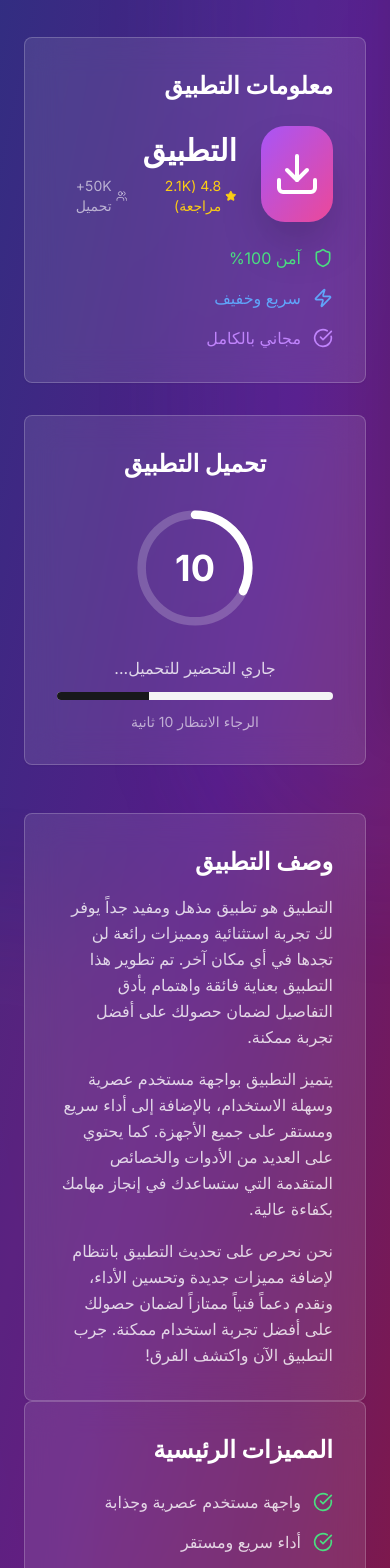
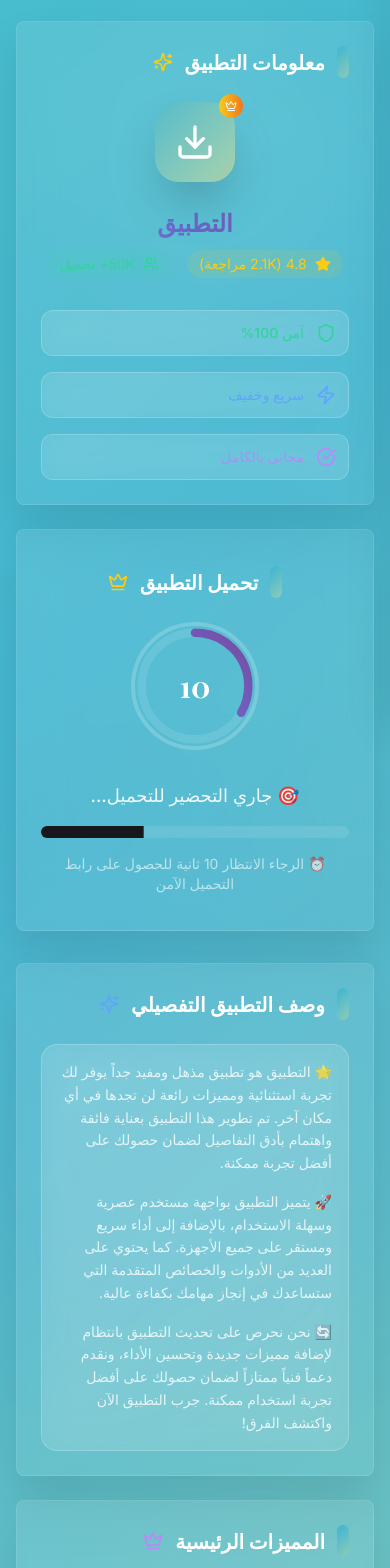
Before and after one commit to tofeyy/Tupac, a React (Vite) app: page /app/1 in a window 390 px wide. Shown: the part 140-1708 px from the top of the page. Built offline with nearby package versions, Linux system fonts and the light colour scheme.

Commit message:
Fix: Responsive design and countdown page styling
The AI ensured the design supports all device sizes and updated the countdown page's styling to match the rest of the website.

```diff
--- a/src/pages/AppDetail.tsx
+++ b/src/pages/AppDetail.tsx
@@ -1,10 +1,11 @@
+
 import React, { useState, useEffect } from 'react';
 import { useParams, useLocation, useNavigate } from 'react-router-dom';
 import { Card, CardContent } from '@/components/ui/card';
 import { Button } from '@/components/ui/button';
 import { Progress } from '@/components/ui/progress';
 import { useSite } from '@/contexts/SiteContext';
-import { Download, Star, Shield, Zap, Users, ArrowRight, CheckCircle } from 'lucide-react';
+import { Download, Star, Shield, Zap, Users, ArrowRight, CheckCircle, Crown, Sparkles } from 'lucide-react';
 import { toast } from '@/hooks/use-toast';
 
 const AppDetail = () => {
@@ -49,49 +50,56 @@ const AppDetail = () => {
   };
 
   return (
-    <div className="min-h-screen bg-gradient-to-br from-indigo-900 via-purple-900 to-pink-900 relative overflow-hidden">
-      {/* Animated Background */}
-      <div className="absolute inset-0 overflow-hidden">
-        <div className="absolute -top-1/2 -right-1/2 w-full h-full bg-gradient-to-br from-blue-500/10 to-purple-600/10 rounded-full blur-3xl animate-pulse"></div>
-        <div className="absolute -bottom-1/2 -left-1/2 w-full h-full bg-gradient-to-tr from-pink-500/10 to-red-600/10 rounded-full blur-3xl animate-pulse" style={{animationDelay: '2s'}}></div>
+    <div className="min-h-screen luxury-gradient relative overflow-hidden">
+      {/* Animated Background Effects */}
+      <div className="absolute inset-0 overflow-hidden pointer-events-none">
+        <div className="absolute top-20 left-20 w-72 h-72 bg-white/5 rounded-full blur-3xl animate-float"></div>
+        <div className="absolute bottom-20 right-20 w-96 h-96 bg-purple-500/10 rounded-full blur-3xl animate-float" style={{animationDelay: '2s'}}></div>
+        <div className="absolute top-1/2 left-1/2 transform -translate-x-1/2 -translate-y-1/2 w-[600px] h-[600px] bg-blue-500/5 rounded-full blur-3xl animate-pulse"></div>
       </div>
 
-      <div className="container mx-auto max-w-4xl p-6 relative z-10">
+      <div className="container mx-auto max-w-7xl p-4 sm:p-6 lg:p-8 relative z-10">
         {/* Back Button */}
+        <div className="mb-6 sm:mb-8">
           <Button
             onClick={() => navigate('/apps')}
             variant="ghost"
-          className="text-white/80 hover:text-white mb-8 hover:bg-white/10"
+            className="glass-effect text-white/90 hover:text-white border-white/20 hover:bg-white/10 transition-all duration-300 text-sm sm:text-base"
           >
-          <ArrowRight className="w-4 h-4 mr-2" />
+            <ArrowRight className="w-4 h-4 sm:w-5 sm:h-5 mr-2" />
             العودة للتطبيقات
           </Button>
+        </div>
 
-        <div className="grid md:grid-cols-2 gap-8 mb-12">
-          {/* App Info */}
-          <Card className="glass-effect border-white/20">
-            <CardContent className="p-8">
-              <h3 className="text-2xl font-bold text-white mb-6">معلومات التطبيق</h3>
+        <div className="grid lg:grid-cols-2 gap-6 lg:gap-8 mb-8 lg:mb-12">
+          {/* App Info Card */}
+          <Card className="luxury-card border-white/20 h-fit">
+            <CardContent className="p-6 sm:p-8">
+              <div className="flex items-center gap-3 mb-6">
+                <div className="w-3 h-8 luxury-gradient rounded-full"></div>
+                <h3 className="text-xl sm:text-2xl font-bold font-playfair text-white">معلومات التطبيق</h3>
+                <Sparkles className="w-5 h-5 text-yellow-400" />
+              </div>
 
-              {app?.description && (
-                <div className="mb-6">
-                  <h4 className="text-lg font-semibold text-white/90 mb-2">الوصف</h4>
-                  <p className="text-white/70 leading-relaxed">{app.description}</p>
+              {/* App Icon and Title */}
+              <div className="flex flex-col sm:flex-row items-center sm:items-start gap-6 mb-8">
+                <div className="relative group">
+                  <div className="w-20 h-20 sm:w-24 sm:h-24 luxury-gradient rounded-3xl flex items-center justify-center shadow-2xl group-hover:shadow-purple-500/25 transition-all duration-300">
+                    <Download className="w-10 h-10 sm:w-12 sm:h-12 text-white" />
                   </div>
-              )}
+                  <div className="absolute -top-2 -right-2 w-6 h-6 bg-gradient-to-r from-yellow-400 to-orange-500 rounded-full flex items-center justify-center animate-pulse">
+                    <Crown className="w-3 h-3 text-white" />
+                  </div>
+                </div>
 
-              <div className="flex items-center gap-6 mb-6">
-                <div className="w-24 h-24 bg-gradient-to-br from-purple-500 to-pink-500 rounded-3xl flex items-center justify-center shadow-2xl">
-                  <Download className="w-12 h-12 text-white" />
-                </div>
-                <div>
-                  <h1 className="text-3xl font-bold text-white mb-2">{appName}</h1>
-                  <div className="flex items-center gap-4 text-sm">
-                    <div className="flex items-center gap-1 text-yellow-400">
+                <div className="text-center sm:text-right flex-1">
+                  <h1 className="text-2xl sm:text-3xl lg:text-4xl font-bold font-playfair text-shimmer mb-3">{appName}</h1>
+                  <div className="flex flex-wrap justify-center sm:justify-start items-center gap-4 text-sm">
+                    <div className="flex items-center gap-2 text-yellow-400 bg-yellow-400/10 px-3 py-1 rounded-full">
                       <Star className="w-4 h-4 fill-current" />
                       <span>4.8 (2.1K مراجعة)</span>
                     </div>
-                    <div className="flex items-center gap-1 text-white/60">
+                    <div className="flex items-center gap-2 text-emerald-400 bg-emerald-400/10 px-3 py-1 rounded-full">
                       <Users className="w-4 h-4" />
                       <span>50K+ تحميل</span>
                     </div>
@@ -99,38 +107,55 @@ const AppDetail = () => {
                 </div>
               </div>
 
-              <div className="grid md:grid-cols-3 gap-4">
-                <div className="flex items-center gap-3 text-green-400">
-                  <Shield className="w-5 h-5" />
-                  <span>آمن 100%</span>
+              {/* App Description */}
+              {app?.description && (
+                <div className="mb-8 p-4 glass-effect rounded-2xl border border-white/10">
+                  <h4 className="text-lg font-semibold text-white/90 mb-3 flex items-center gap-2">
+                    <div className="w-2 h-2 bg-blue-400 rounded-full"></div>
+                    الوصف
+                  </h4>
+                  <p className="text-white/70 leading-relaxed text-sm sm:text-base">{app.description}</p>
                 </div>
-                <div className="flex items-center gap-3 text-blue-400">
-                  <Zap className="w-5 h-5" />
-                  <span>سريع وخفيف</span>
+              )}
+
+              {/* Features Grid */}
+              <div className="grid grid-cols-1 sm:grid-cols-3 gap-4">
+                <div className="flex items-center gap-3 text-emerald-400 p-3 glass-effect rounded-xl border border-emerald-400/20">
+                  <Shield className="w-5 h-5 flex-shrink-0" />
+                  <span className="text-sm font-medium">آمن 100%</span>
                 </div>
-                <div className="flex items-center gap-3 text-purple-400">
-                  <CheckCircle className="w-5 h-5" />
-                  <span>مجاني بالكامل</span>
+                <div className="flex items-center gap-3 text-blue-400 p-3 glass-effect rounded-xl border border-blue-400/20">
+                  <Zap className="w-5 h-5 flex-shrink-0" />
+                  <span className="text-sm font-medium">سريع وخفيف</span>
+                </div>
+                <div className="flex items-center gap-3 text-purple-400 p-3 glass-effect rounded-xl border border-purple-400/20">
+                  <CheckCircle className="w-5 h-5 flex-shrink-0" />
+                  <span className="text-sm font-medium">مجاني بالكامل</span>
                 </div>
               </div>
             </CardContent>
           </Card>
 
-          {/* Download Section */}
-          <Card className="glass-effect border-white/20">
-            <CardContent className="p-8 text-center">
-              <h3 className="text-2xl font-bold text-white mb-6">تحميل التطبيق</h3>
+          {/* Download Section Card */}
+          <Card className="luxury-card border-white/20">
+            <CardContent className="p-6 sm:p-8 text-center min-h-[400px] flex flex-col justify-center">
+              <div className="flex items-center justify-center gap-3 mb-6">
+                <div className="w-3 h-8 luxury-gradient rounded-full"></div>
+                <h3 className="text-xl sm:text-2xl font-bold font-playfair text-white">تحميل التطبيق</h3>
+                <Crown className="w-5 h-5 text-yellow-400" />
+              </div>
 
               {!showDownload ? (
-                <div className="space-y-6">
-                  <div className="relative w-32 h-32 mx-auto">
-                    <svg className="w-32 h-32 transform -rotate-90" viewBox="0 0 120 120">
+                <div className="space-y-8">
+                  {/* Countdown Circle */}
+                  <div className="relative w-32 h-32 sm:w-40 sm:h-40 mx-auto">
+                    <svg className="w-full h-full transform -rotate-90" viewBox="0 0 120 120">
                       <circle
                         cx="60"
                         cy="60"
                         r="50"
                         stroke="white"
-                        strokeOpacity="0.2"
+                        strokeOpacity="0.1"
                         strokeWidth="8"
                         fill="none"
                       />
@@ -138,54 +163,73 @@ const AppDetail = () => {
                         cx="60"
                         cy="60"
                         r="50"
-                        stroke="white"
+                        stroke="url(#gradient)"
                         strokeWidth="8"
                         fill="none"
                         strokeDasharray={`${2 * Math.PI * 50}`}
                         strokeDashoffset={`${2 * Math.PI * 50 * (1 - progress / 100)}`}
-                        className="transition-all duration-1000 ease-linear"
+                        className="transition-all duration-1000 ease-out"
                         strokeLinecap="round"
                       />
+                      <defs>
+                        <linearGradient id="gradient" x1="0%" y1="0%" x2="100%" y2="100%">
+                          <stop offset="0%" stopColor="#667eea" />
+                          <stop offset="100%" stopColor="#764ba2" />
+                        </linearGradient>
+                      </defs>
                     </svg>
                     <div className="absolute inset-0 flex items-center justify-center">
-                      <span className="text-4xl font-bold text-white">{countdown}</span>
+                      <span className="text-3xl sm:text-4xl font-bold text-white font-playfair">{countdown}</span>
+                    </div>
+                    <div className="absolute inset-0 flex items-center justify-center">
+                      <div className="w-full h-full border-4 border-white/20 rounded-full animate-pulse"></div>
                     </div>
                   </div>
 
-                  <div className="space-y-3">
-                    <p className="text-white/80">جاري التحضير للتحميل...</p>
-                    <Progress value={progress} className="w-full h-2" />
-                    <p className="text-sm text-white/60">
-                      الرجاء الانتظار {countdown} ثانية
+                  {/* Progress Info */}
+                  <div className="space-y-4">
+                    <p className="text-white/90 text-lg font-medium">🎯 جاري التحضير للتحميل...</p>
+                    <div className="max-w-xs mx-auto">
+                      <Progress value={progress} className="w-full h-3 bg-white/10" />
+                    </div>
+                    <p className="text-sm sm:text-base text-white/60">
+                      ⏰ الرجاء الانتظار {countdown} ثانية للحصول على رابط التحميل الآمن
                     </p>
                   </div>
                 </div>
               ) : (
-                <div className="space-y-6">
-                  <div className="w-20 h-20 bg-green-500 rounded-full flex items-center justify-center mx-auto mb-4">
-                    <CheckCircle className="w-12 h-12 text-white" />
+                <div className="space-y-8">
+                  {/* Success Icon */}
+                  <div className="relative mx-auto w-fit">
+                    <div className="w-20 h-20 sm:w-24 sm:h-24 bg-gradient-to-r from-emerald-400 to-blue-500 rounded-full flex items-center justify-center mx-auto mb-4 shadow-2xl animate-pulse-glow">
+                      <CheckCircle className="w-10 h-10 sm:w-12 sm:h-12 text-white" />
+                    </div>
+                    <div className="absolute -top-2 -right-2 w-8 h-8 bg-gradient-to-r from-yellow-400 to-orange-500 rounded-full flex items-center justify-center animate-bounce">
+                      <Crown className="w-4 h-4 text-white" />
+                    </div>
                   </div>
 
-                  <div className="space-y-4">
-                    <h4 className="text-xl font-bold text-white">جاهز للتحميل!</h4>
-                    <p className="text-white/70">
+                  {/* Download Ready */}
+                  <div className="space-y-6">
+                    <h4 className="text-xl sm:text-2xl font-bold text-white font-playfair">🎉 جاهز للتحميل!</h4>
+                    <p className="text-white/80 text-sm sm:text-base max-w-sm mx-auto">
                       {app?.appFile
-                        ? `ملف التطبيق: ${app.fileName || app.name}`
-                        : 'سيتم توجيهك لرابط التحميل'
+                        ? `📱 ملف التطبيق: ${app.fileName || app.name}`
+                        : '🔗 سيتم توجيهك لرابط التحميل الآمن'
                       }
                     </p>
 
                     <Button
                       onClick={handleDownload}
-                      className="w-full bg-gradient-to-r from-green-500 to-blue-500 hover:from-green-600 hover:to-blue-600 text-white px-8 py-4 text-lg rounded-full shadow-2xl transform hover:scale-105 transition-all duration-300"
+                      className="w-full max-w-sm mx-auto bg-gradient-to-r from-emerald-500 via-blue-500 to-purple-500 hover:from-emerald-600 hover:via-blue-600 hover:to-purple-600 text-white px-6 sm:px-8 py-3 sm:py-4 text-base sm:text-lg font-bold rounded-2xl shadow-2xl transform hover:scale-105 transition-all duration-300 border-2 border-white/20"
                     >
-                      <Download className="w-6 h-6 mr-3" />
-                      تحميل الآن
+                      <Download className="w-5 h-5 sm:w-6 sm:h-6 mr-3" />
+                      تحميل فوري
                     </Button>
 
                     {app?.appFile && (
-                      <p className="text-xs text-white/50">
-                        حجم الملف: {(app.appFile.size / (1024 * 1024)).toFixed(2)} MB
+                      <p className="text-xs sm:text-sm text-white/50">
+                        💾 حجم الملف: {(app.appFile.size / (1024 * 1024)).toFixed(2)} MB
                       </p>
                     )}
                   </div>
@@ -195,45 +239,55 @@ const AppDetail = () => {
           </Card>
         </div>
 
-        {/* App Description */}
-        <Card className="glass-effect border-white/20">
-          <CardContent className="p-8">
-            <h3 className="text-2xl font-bold text-white mb-4">وصف التطبيق</h3>
-            <div className="text-white/80 space-y-4 leading-relaxed">
-              <p>
-                {appName} هو تطبيق مذهل ومفيد جداً يوفر لك تجربة استثنائية ومميزات رائعة لن تجدها في أي مكان آخر.
+        {/* App Description Section */}
+        <Card className="luxury-card border-white/20 mb-6 lg:mb-8">
+          <CardContent className="p-6 sm:p-8">
+            <div className="flex items-center gap-3 mb-6">
+              <div className="w-3 h-8 luxury-gradient rounded-full"></div>
+              <h3 className="text-xl sm:text-2xl font-bold font-playfair text-white">وصف التطبيق التفصيلي</h3>
+              <Sparkles className="w-5 h-5 text-blue-400" />
+            </div>
+            <div className="text-white/80 space-y-6 leading-relaxed text-sm sm:text-base">
+              <div className="p-4 sm:p-6 glass-effect rounded-2xl border border-white/10">
+                <p className="mb-4">
+                  🌟 {appName} هو تطبيق مذهل ومفيد جداً يوفر لك تجربة استثنائية ومميزات رائعة لن تجدها في أي مكان آخر.
                   تم تطوير هذا التطبيق بعناية فائقة واهتمام بأدق التفاصيل لضمان حصولك على أفضل تجربة ممكنة.
                 </p>
-              <p>
-                يتميز التطبيق بواجهة مستخدم عصرية وسهلة الاستخدام، بالإضافة إلى أداء سريع ومستقر على جميع الأجهزة.
+                <p className="mb-4">
+                  🚀 يتميز التطبيق بواجهة مستخدم عصرية وسهلة الاستخدام، بالإضافة إلى أداء سريع ومستقر على جميع الأجهزة.
                   كما يحتوي على العديد من الأدوات والخصائص المتقدمة التي ستساعدك في إنجاز مهامك بكفاءة عالية.
                 </p>
                 <p>
-                نحن نحرص على تحديث التطبيق بانتظام لإضافة مميزات جديدة وتحسين الأداء، ونقدم دعماً فنياً ممتازاً
+                  🔄 نحن نحرص على تحديث التطبيق بانتظام لإضافة مميزات جديدة وتحسين الأداء، ونقدم دعماً فنياً ممتازاً
                   لضمان حصولك على أفضل تجربة استخدام ممكنة. جرب التطبيق الآن واكتشف الفرق!
                 </p>
+              </div>
             </div>
           </CardContent>
         </Card>
 
-        {/* Features */}
-        <Card className="glass-effect border-white/20">
-          <CardContent className="p-8">
-            <h3 className="text-2xl font-bold text-white mb-6">المميزات الرئيسية</h3>
-            <div className="grid md:grid-cols-2 gap-4">
+        {/* Features Section */}
+        <Card className="luxury-card border-white/20">
+          <CardContent className="p-6 sm:p-8">
+            <div className="flex items-center gap-3 mb-6">
+              <div className="w-3 h-8 luxury-gradient rounded-full"></div>
+              <h3 className="text-xl sm:text-2xl font-bold font-playfair text-white">المميزات الرئيسية</h3>
+              <Crown className="w-5 h-5 text-purple-400" />
+            </div>
+            <div className="grid grid-cols-1 sm:grid-cols-2 lg:grid-cols-4 gap-4">
               {[
-                "واجهة مستخدم عصرية وجذابة",
-                "أداء سريع ومستقر",
-                "سهولة في الاستخدام",
-                "يدعم جميع الأجهزة",
-                "تحديثات مجانية مدى الحياة",
-                "دعم فني متميز",
-                "حماية وأمان عالي",
-                "مميزات متقدمة ومفيدة"
+                { icon: "🎨", text: "واجهة مستخدم عصرية وجذابة", color: "text-pink-400 border-pink-400/20" },
+                { icon: "⚡", text: "أداء سريع ومستقر", color: "text-yellow-400 border-yellow-400/20" },
+                { icon: "🎯", text: "سهولة في الاستخدام", color: "text-blue-400 border-blue-400/20" },
+                { icon: "📱", text: "يدعم جميع الأجهزة", color: "text-emerald-400 border-emerald-400/20" },
+                { icon: "🔄", text: "تحديثات مجانية مدى الحياة", color: "text-purple-400 border-purple-400/20" },
+                { icon: "🛠️", text: "دعم فني متميز", color: "text-orange-400 border-orange-400/20" },
+                { icon: "🔒", text: "حماية وأمان عالي", color: "text-red-400 border-red-400/20" },
+                { icon: "✨", text: "مميزات متقدمة ومفيدة", color: "text-indigo-400 border-indigo-400/20" }
               ].map((feature, index) => (
-                <div key={index} className="flex items-center gap-3 text-white/80">
-                  <CheckCircle className="w-5 h-5 text-green-400 flex-shrink-0" />
-                  <span>{feature}</span>
+                <div key={index} className={`flex items-center gap-3 p-4 glass-effect rounded-xl border transition-all duration-300 hover:scale-105 animate-fade-in ${feature.color}`} style={{animationDelay: `${index * 100}ms`}}>
+                  <span className="text-xl">{feature.icon}</span>
+                  <span className="text-sm font-medium text-white/90">{feature.text}</span>
                 </div>
               ))}
             </div>
```
Lines whose indentation alone changed are shown as unchanged.
